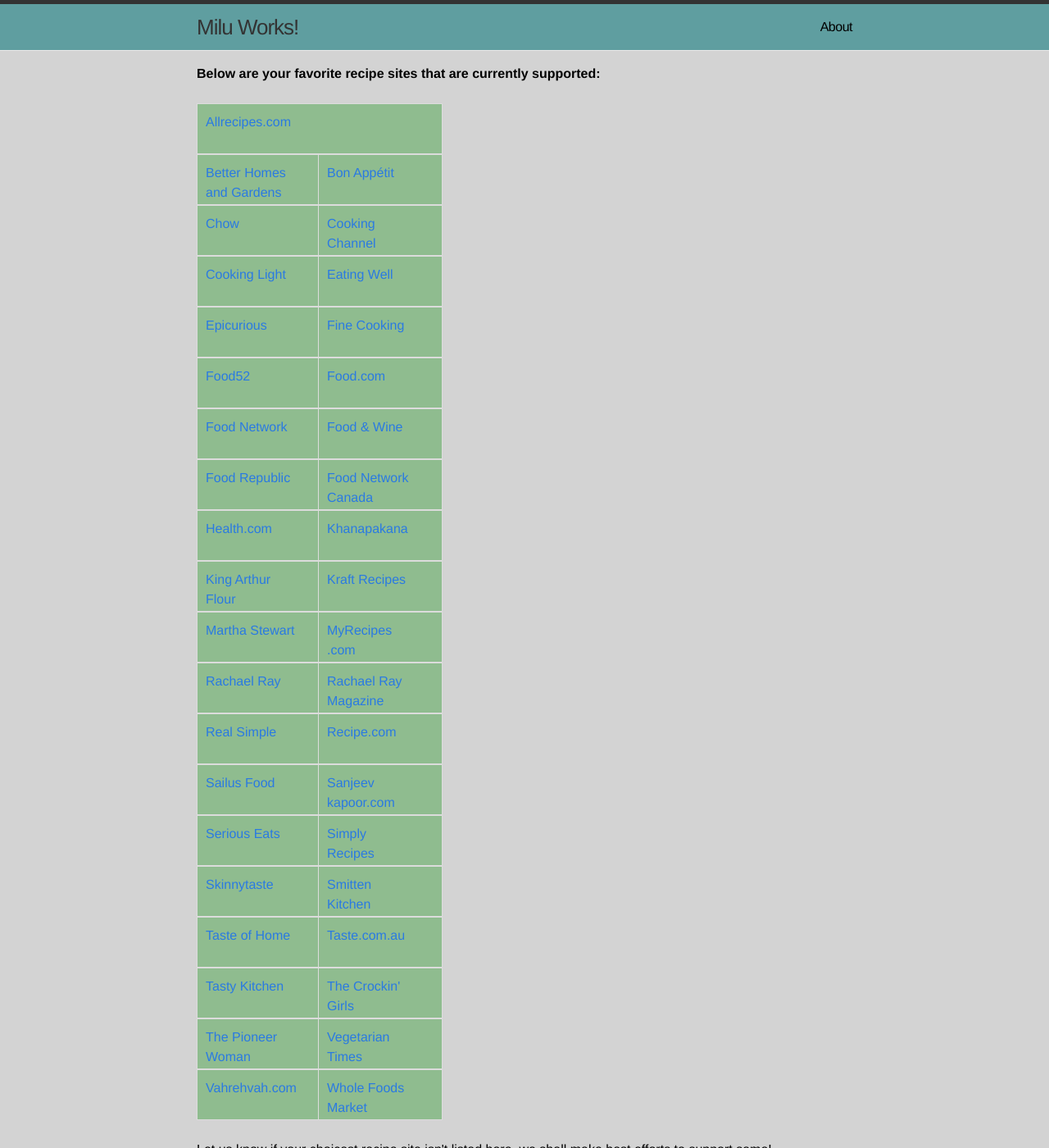
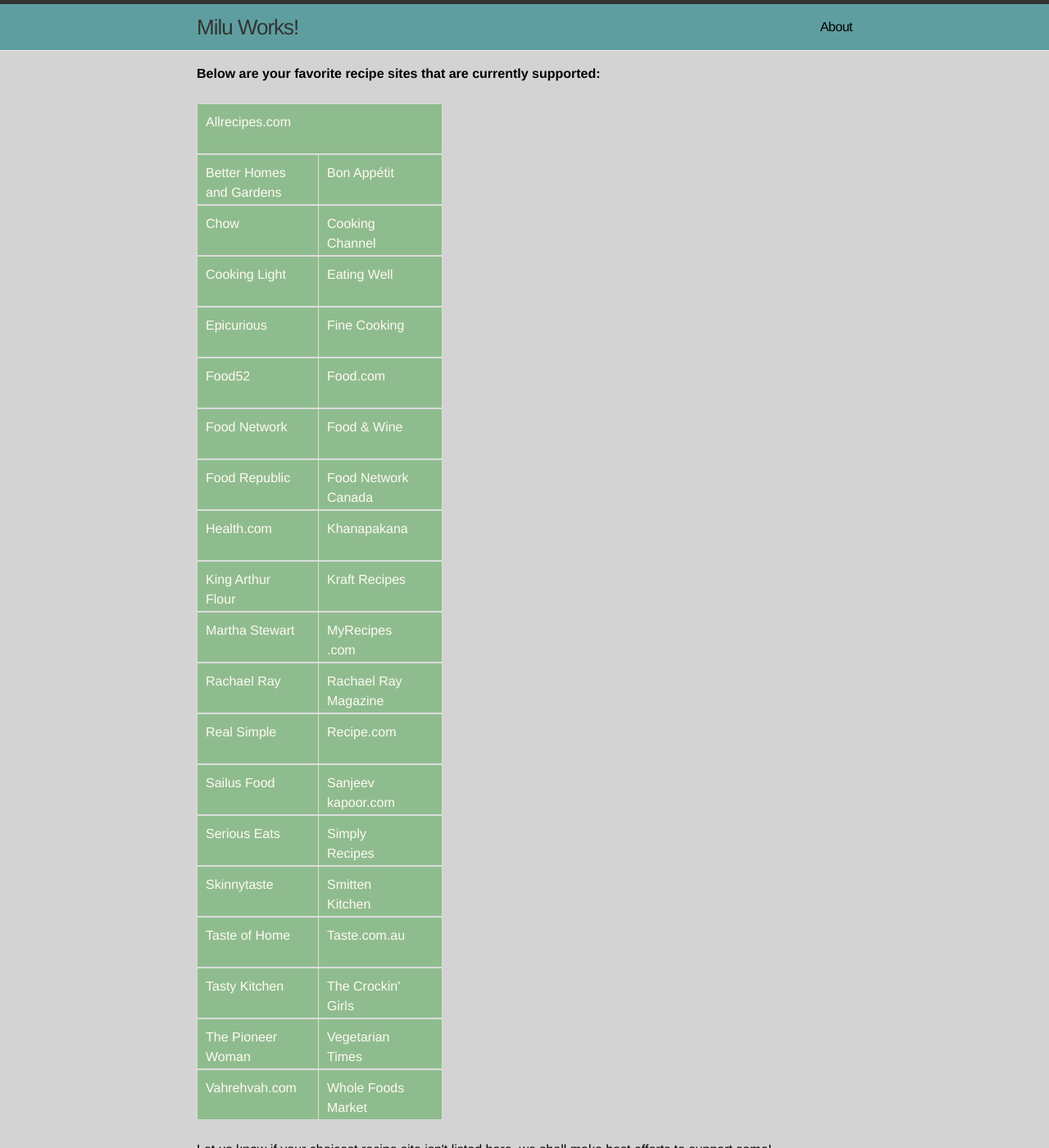
Before and after one commit to miluonline/miluworkslive, a Jekyll site: the page built from supported-recipe-sites.html, in a window 1280 px wide and 1400 px high. Shown: the whole window at 82% size. Built offline with Jekyll 4.4.1, drawn with Linux system fonts in a browser that asks for light colours.

Commit message:
updated css for recipes page

```diff
--- a/css/main.css
+++ b/css/main.css
@@ -474,9 +474,9 @@
   width: 300px;
 }
 
-.recipe-row1.a, .recipe-row2.a{
+.recipe-row1 a, .recipe-row2 a{
   color: floralwhite;
 }
 
-.recipe-row1 a:hover, .recipe-row2 a:hover { color: #000; text-decoration: underline; }
-.recipe-row1 a:visited, .recipe-row2 a:visited { color: #205caa; }
+.recipe-row1 a:hover, .recipe-row2 a:hover { color: #000; text-decoration: none; }
+.recipe-row1 a:visited, .recipe-row2 a:visited { color: green; }
```
